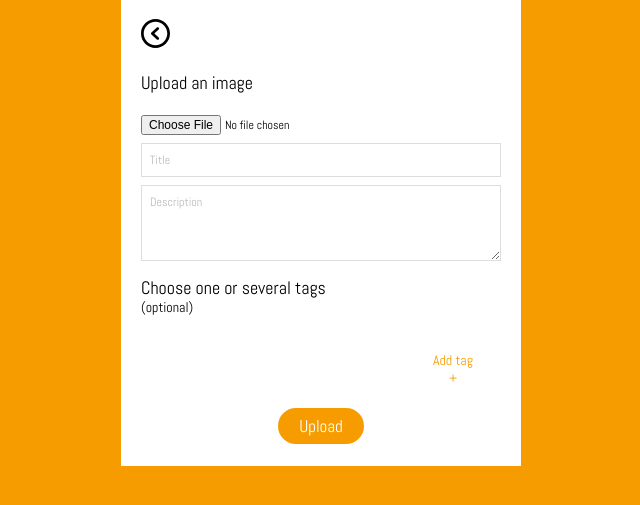
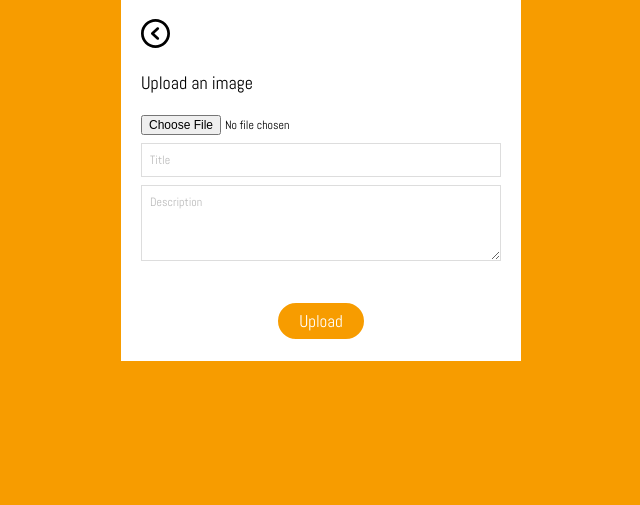
Before and after one commit to KodBagarn/PortfolioProject, a PHP site: page /portfolioProject/upload.php in a window 1280 px wide. Shown: the part 102-607 px from the top of the page, without its empty margins (319-959 px from the left). Run offline with PHP 8.4, Linux system fonts and the light colour scheme; a user stored in the database is signed in.

Commit message:
removed tags in upload, search functions for description as well

```diff
--- a/index.php
+++ b/index.php
@@ -47,7 +47,7 @@
           $usersearch = $_POST['searchimages'];
 
           $stmt = $db->prepare("SELECT title, description, link FROM images
-              WHERE title LIKE '%{$usersearch}%'");
+              WHERE title LIKE '%{$usersearch}%' OR description LIKE '%{$usersearch}%'");
           $stmt->execute();
           $stmt->bind_result($title, $description, $link);
           while ($stmt->fetch()) {?>
--- a/main.css
+++ b/main.css
@@ -208,7 +208,7 @@ h1 {
 #infotext {
   background-color: rgba(0, 0, 0, 0.4);
   width: 160px;
-  height: 80px;
+  height: 50px;
   border-radius: 5px;
   float: right;
   color: #fff;
--- a/upload.php
+++ b/upload.php
@@ -100,15 +100,6 @@ $stmt->execute();
         <input required id="uploadtitle" type="text" name="title" placeholder="Title">
         <textarea required id="descriptionfield" name="description" placeholder="Description" rows="4"></textarea>
 
-        <br>
-        <p id="choosetagsp">Choose one or several tags</p>
-        <br><br>
-        <p id="optionalp">(optional)</p>
-        <br>
-
-        <br>
-        <button id="addTagSubmit" for="addtag" name="addtag" value="﹢Add tag">Add tag +</button>
-        <br>
         <input id="uploadsubmit" type="submit" name="upload" value="Upload">
 
       </form>
```
